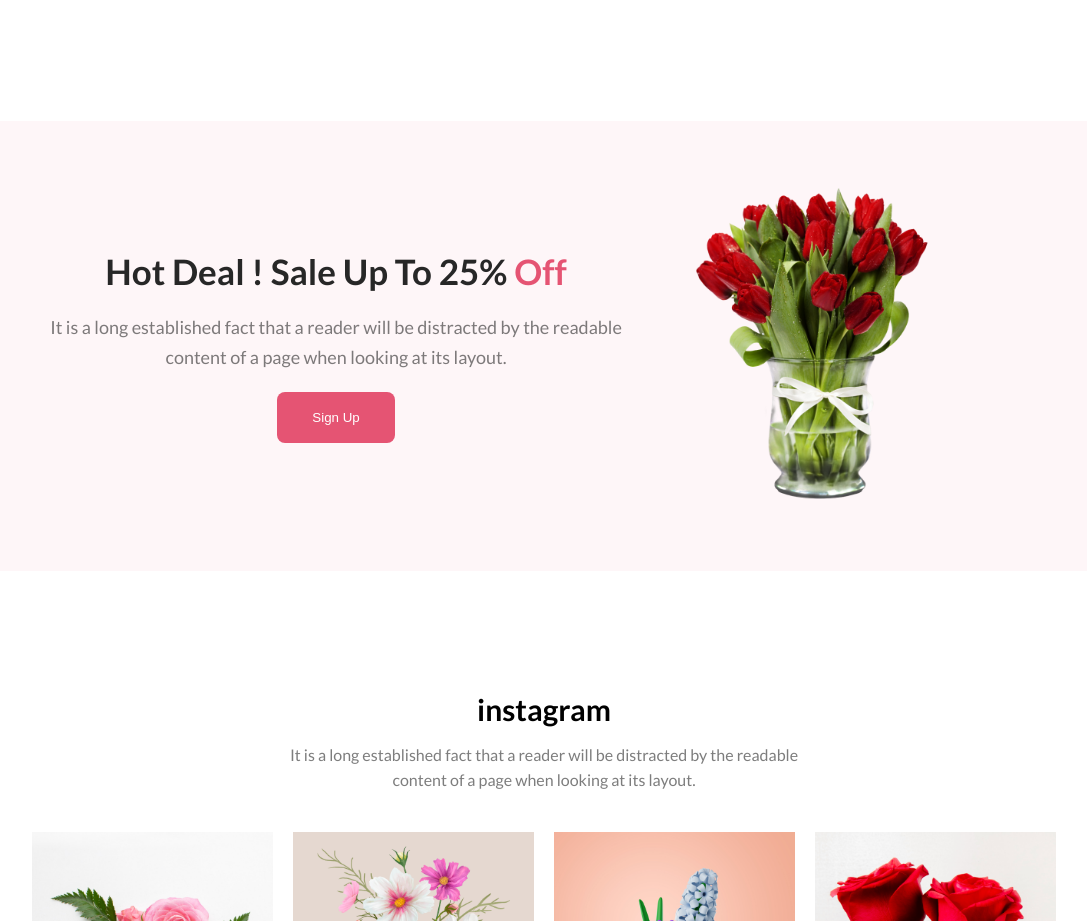
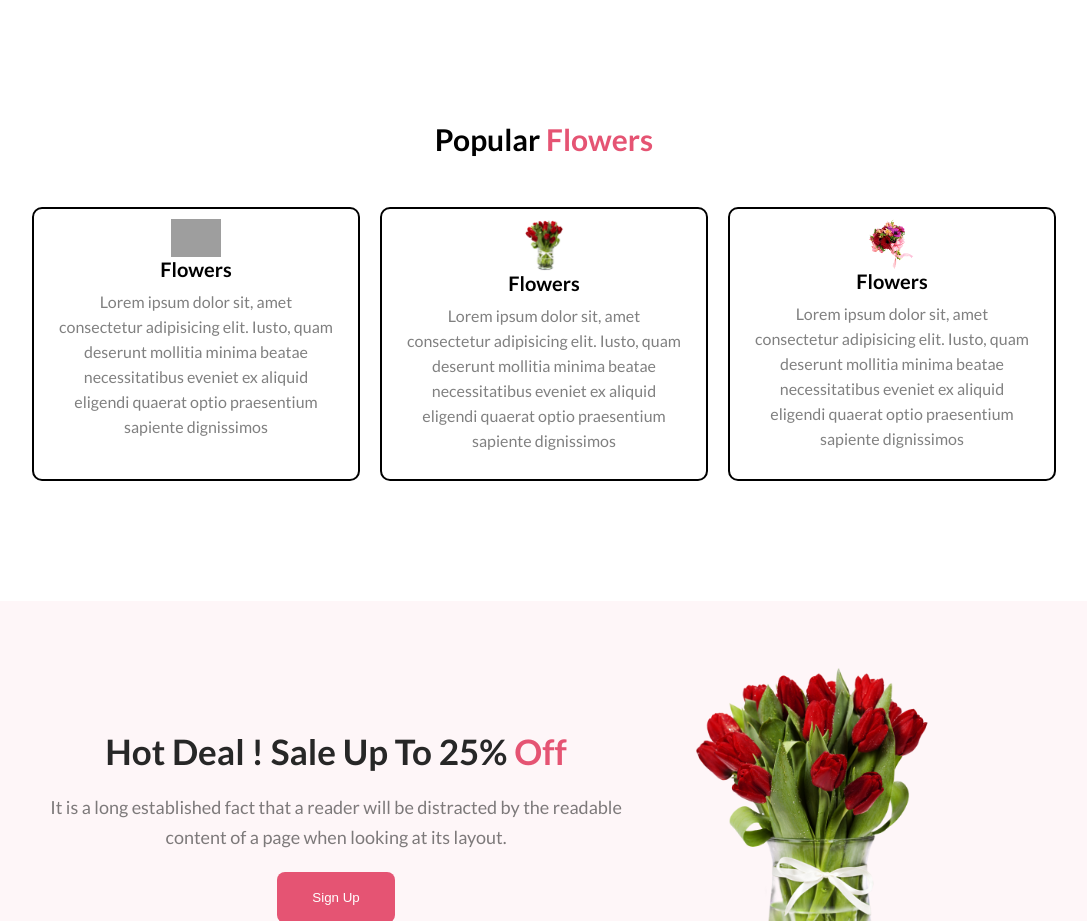
Before and after one commit to tanjilahamed99/flower-shop, a plain HTML site: page index.html in a window 1280 px wide. Shown: the part 1620-2541 px from the top of the page, without its empty margins (96-1183 px from the left). Drawn offline with Linux system fonts and the light colour scheme; grey boxes are pictures that could not be loaded.

Commit message:
popular seection added and complete

```diff
--- a/index.html
+++ b/index.html
@@ -59,6 +59,46 @@
                 <h3 class="delivery-tittle">24/7 Free Support.</h3>
             </div>
         </section>
+        <section class="Popular" id="Popular">
+            <h1 class="section-tittle">Popular<span> Flowers</span></h1>
+            <div class="Popular-container">
+                    <div class="Popular-info" id="Popular-1">
+                        <img class="popular-img-1 images" src="Flower-Asset/sp-1.png" alt="">
+                        <div class="content">
+                            <img src="Flower-Asset/sp-1.png" alt="">
+                            <h3>Flowers</h3>
+                            <p>Lorem ipsum dolor sit, amet consectetur adipisicing elit. Iusto, quam deserunt mollitia
+                                minima
+                                beatae necessitatibus eveniet ex aliquid eligendi quaerat optio praesentium sapiente
+                                dignissimos</p>
+                        </div>
+                    </div>
+                    <div class="Popular-info" id="Popular-2">
+                        <img class="popular-img-2 images" src="Flower-Asset/pngwing 8.png" alt="">
+                        <div class="content">
+                            <img id="s-2" src="Flower-Asset/pngwing 8.png" alt="">
+                            <h3>Flowers</h3>
+                            <p>Lorem ipsum dolor sit, amet consectetur adipisicing elit. Iusto, quam deserunt mollitia
+                                minima
+                                beatae necessitatibus eveniet ex aliquid eligendi quaerat optio praesentium sapiente
+                                dignissimos</p>
+                        </div>
+                    </div>
+                    <div class="Popular-info " id="Popular-3">
+                        <img class="popular-img-3 images" src="Flower-Asset/pngwing 5.png" alt="">
+                        <div class="content">
+                            <img id="s-3" src="Flower-Asset/pngwing 5.png" alt="">
+                            <h3>Flowers</h3>
+                            <p>Lorem ipsum dolor sit, amet consectetur adipisicing elit. Iusto, quam deserunt mollitia
+                                minima
+                                beatae necessitatibus eveniet ex aliquid eligendi quaerat optio praesentium sapiente
+                                dignissimos</p>
+                        </div>
+                    </div>
+                </div>
+                </div>
+            </div>
+        </section>
         <section class="sale">
             <div class="sale-text">
                 <h2 class="sale-tittle">Hot Deal ! Sale Up To 25% <span>Off</span></h2>
--- a/style.css
+++ b/style.css
@@ -10,6 +10,7 @@
 body
 {
     font-family: 'Lato', sans-serif;
+    scroll-behavior: smooth;
 }
 
 span
@@ -352,3 +353,113 @@ small
     font-weight: 400;
     line-height: normal;
 }
+
+
+
+/* special */
+.Popular-container
+{
+    display: flex;
+    gap: 20px;
+    justify-content: center;
+    align-items: center;
+}
+
+.Popular-info
+{
+    position: relative;
+    width: 324px;
+    cursor: pointer;
+    border-radius: 10px;
+    border: 2px solid black;
+    height: 270px;
+    margin-top: 50px;
+}
+
+.images
+{
+    width: 50px;
+    object-fit: cover;
+    position: absolute;
+    top: -10;
+    left: 0;
+}
+
+.popular-img-1
+{
+    margin-left: 16px;
+    width: 283px;
+    height: 284px;
+}
+
+.popular-img-2
+{
+    margin-left: 61px;
+    width: 189px;
+    height: 256px;
+}
+
+.popular-img-3
+{
+    margin-left: 16px;
+    width: 283px;
+    height: 284px;
+}
+
+.images
+{
+    top: -2000%;
+}
+
+.Popular-info:hover .images
+{
+    top: 0;
+}
+
+.Popular-info:hover .content
+{
+    display: none;
+}
+
+.Popular-info:hover
+{
+    background-color: rgba(167, 33, 98, 0.15);
+}
+#Popular-3:hover
+{
+    background: rgba(5, 151, 160, 0.15);
+}
+#Popular-2:hover
+{
+    background: rgba(71, 125, 17, 0.15);
+}
+.content img
+{
+    padding-top: 10px;
+    width: 50px;
+    display: flex;
+    margin: auto;
+}
+
+.content h3
+{
+    margin: auto;
+    text-align: center;
+    font-size: 20px;
+}
+
+.content p
+{
+    padding-top: 8px;
+    width: 85%;
+    margin: auto;
+    text-align: center;
+    font-size: 16px;
+    line-height: 25px;
+    color: gray;
+}
+
+#s-2
+{
+    width: 39px;
+}
```
Also changed, not shown: 1 other file.
